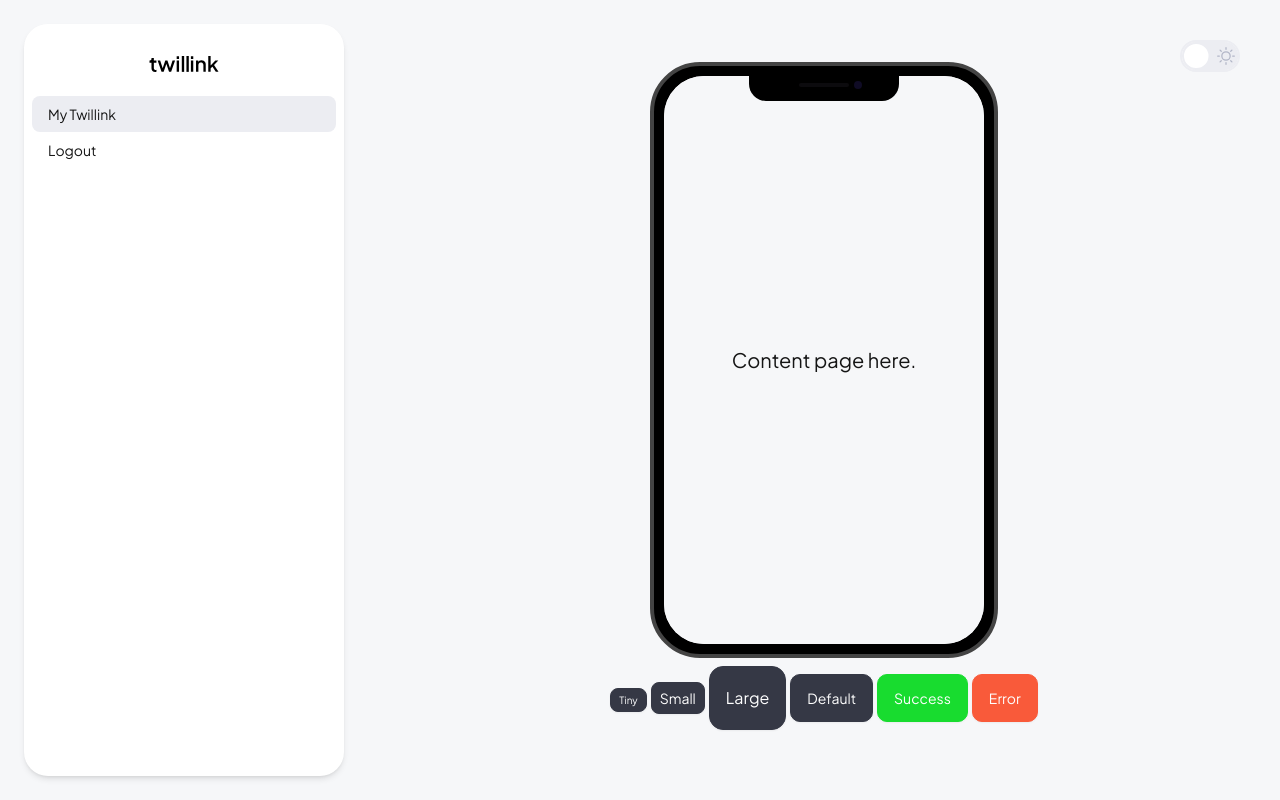
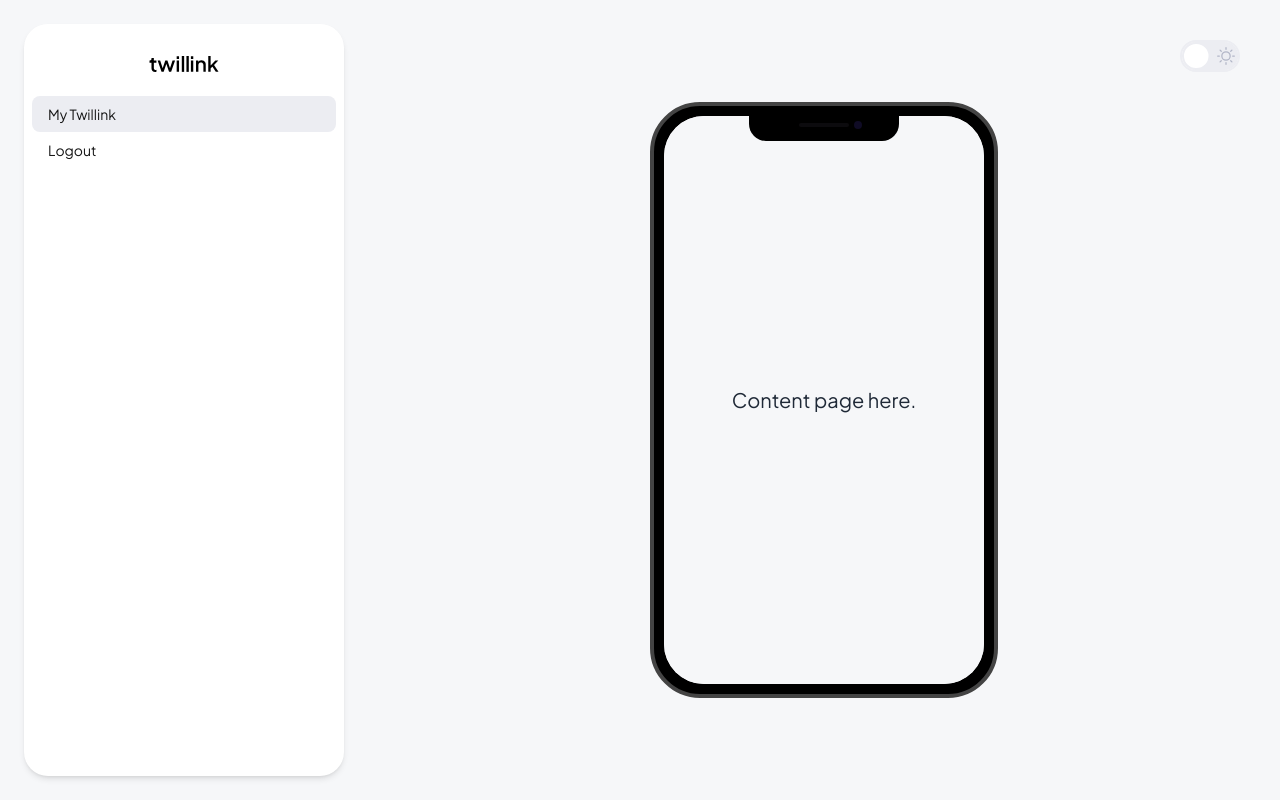
Before and after one commit to Twillink/Twillink-Frontend-Service, a Next.js app: page /admin in a window 1280 px wide. Built offline with nearby package versions, Linux system fonts and the light colour scheme.

Commit message:
Fixing Error Local Storage

```diff
--- a/src/app/admin/page.tsx
+++ b/src/app/admin/page.tsx
@@ -5,7 +5,6 @@ import Link from 'next/link';
 import TwillinkLogo from '@/assets/svg/twillink-logo.svg';
 import TwillinkWhiteLogo from '@/assets/svg/twillink-logo-white.svg';
 import {usePathname} from 'next/navigation';
-import Button from '@/components/Button';
 
 export default function Home() {
   const pathname = usePathname();
@@ -20,26 +19,18 @@ export default function Home() {
             <div className="mockup-phone">
               <div className="camera"></div>
               <div className="display">
-                <div data-theme="skinLight">
+                <div data-theme="light">
                   <div className="artboard artboard-demo bg-base-100 phone-1">
                     <h3>Content page here.</h3>
                   </div>
                 </div>
               </div>
             </div>
-            <div className="p-2 space-x-1">
-              <Button title="Tiny" size="xs" />
-              <Button title="Small" size="sm" />
-              <Button title="Large" size="lg" />
-              <Button title="Default" />
-              <Button title="Success" type="success" />
-              <Button title="Error" type="error" />
-            </div>
           </div>
           <div className="drawer-side py-6 px-6">
             <ul className="menu bg-contras-high min-h-full w-80 m-0 rounded-3xl shadow-md">
-              <div className="flex justify-center align-middle p-3">
-                <div data-theme="skinLight" className="bg-transparent p-3">
+              <div className="flex justify-center align-middle p-6">
+                <div data-theme="skinLight" className="bg-transparent">
                   <Image
                     className="[[data-theme=skinDark]_&]:hidden"
                     src={TwillinkLogo}
--- a/src/components/Button.tsx
+++ b/src/components/Button.tsx
@@ -9,6 +9,7 @@ interface IButton {
   loading?: boolean;
   type?: 'primary' | 'error' | 'success';
   size?: 'lg' | 'md' | 'sm' | 'xs';
+  outline?: boolean;
 }
 
 const colorVariants = {
@@ -34,12 +35,13 @@ export default function Button(props: IButton) {
     loading = false,
     type = 'primary',
     size = 'md',
+    outline = false,
     ...restProps
   } = props;
 
   return (
     <button
-      className={`btn font-normal text-base ${colorVariants[type]} ${sizeVariants[size]} hover:outline hover:outline-1 hover:outline-offset-2`}
+      className={`btn font-normal text-base ${outline && 'btn-outline'} ${colorVariants[type]} ${sizeVariants[size]} hover:outline hover:outline-1 hover:outline-offset-2`}
       onClick={onClick}
       disabled={disabled}
       {...restProps}>
--- a/src/components/SkinController.tsx
+++ b/src/components/SkinController.tsx
@@ -1,5 +1,5 @@
 'use client';
-import {SkinContext} from '@/providers/SkinContext';
+import {SkinContext, SkinType} from '@/providers/SkinContext';
 import React, {useContext} from 'react';
 import Sun from '@/assets/svg/sun.svg';
 import Moon from '@/assets/svg/moon.svg';
@@ -15,7 +15,7 @@ export default function SkinController() {
           name="theme-dropdown"
           className="toggle theme-controller bg-primary-content col-span-2 col-start-1 row-start-1 h-8 w-60px border-base-200 border-2 [--tglbg:theme(colors.base-200)] toggle-custom"
           onChange={changeSkin}
-          checked={skin === 'skinLight' ? false : true}
+          checked={skin === SkinType.LIGHT ? false : true}
         />
         <Image
           className="col-start-2 row-start-1 [[data-theme=skinDark]_&]:hidden m-1"
--- a/src/providers/SkinContext.tsx
+++ b/src/providers/SkinContext.tsx
@@ -1,24 +1,35 @@
 'use client';
 import {createContext, useEffect, useState} from 'react';
 
+export enum SkinType {
+  LIGHT = 'skinLight',
+  DARK = 'skinDark',
+}
+
 interface SkinContextType {
-  skin?: string;
+  skin?: SkinType;
   changeSkin?: () => void;
 }
 export const SkinContext = createContext<SkinContextType>({});
 
 export const SkinProvider = ({children}: any) => {
-  const [skin, setSkin] = useState<string>(
-    () => localStorage.getItem('skin') || 'skinLight',
-  );
+  const [skin, setSkin] = useState<SkinType>(SkinType.LIGHT);
+
+  useEffect(() => {
+    const skinLocal: any = localStorage.getItem('data');
+    if (skinLocal) {
+      setSkin(skinLocal);
+    }
+  }, []);
 
   useEffect(() => {
     localStorage.setItem('skin', skin);
   }, [skin]);
 
   const changeSkin = () => {
-    setSkin(prev => (prev === 'skinLight' ? 'skinDark' : 'skinLight'));
+    setSkin(prev => (prev === SkinType.DARK ? SkinType.LIGHT : SkinType.DARK));
   };
+
   return (
     <SkinContext.Provider value={{skin, changeSkin}}>
       {children}
--- a/tailwind.config.ts
+++ b/tailwind.config.ts
@@ -1,6 +1,7 @@
 import type {Config} from 'tailwindcss';
 import plugin from 'tailwindcss/plugin';
 import daisyui from 'daisyui';
+import daisyuiTheme from 'daisyui/src/theming/themes';
 
 const config: Config = {
   content: [
@@ -108,8 +109,17 @@ const config: Config = {
           '--contras-low': '#3B3F51',
         },
       },
-      'dark',
-      'retro',
+      {
+        light: {
+          ...daisyuiTheme.light,
+          primary: '#353845',
+          'primary-content': '#FFFFFF',
+          secondary: '#3690FB',
+          'secondary-content': '#FFFFFF',
+          'base-100': '#F6F7F9',
+          'base-200': '#ECEDF2',
+        },
+      },
     ],
   },
 };
```
